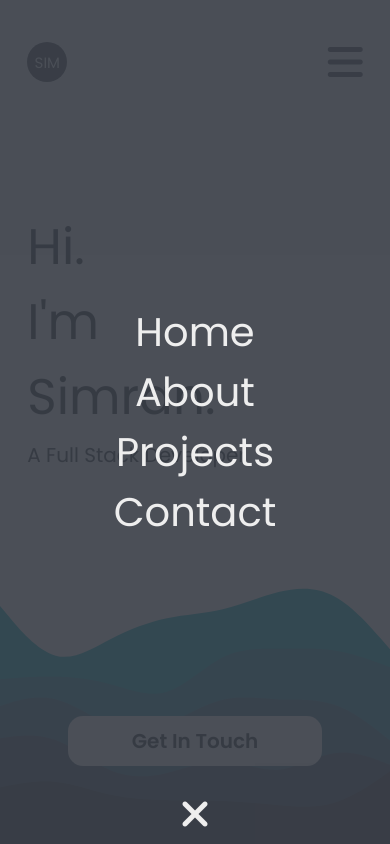
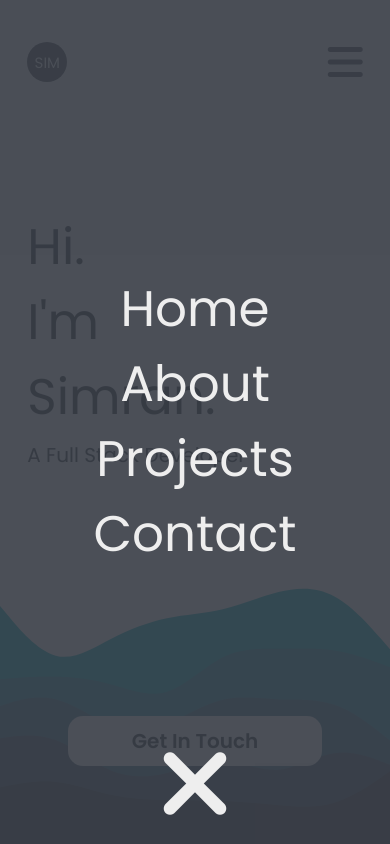
Before and after one commit to simran7s/portfolio, a React (Create React App) app: page / in a window 390 px wide. Both pictures are taken after a click on the icon 345 px from the left and 62 px from the top of the page. Shown: the top 844 px of the page. Built offline with nearby package versions, Linux system fonts and the light colour scheme.

Commit message:
finished hamburger menu

```diff
--- a/public/style.css
+++ b/public/style.css
@@ -189,6 +189,7 @@ button:active {
 /* OVERLAY */
 .overlay {
     display: none;
+    transition: display 1s ease-in;
 }
 
 .overlay.active {
@@ -212,16 +213,28 @@ button:active {
     color: var(--light);
     display: block;
     text-decoration: none;
-    font-size: 4rem;
+    font-size: 5rem;
 }
 
 .overlay.active i {
     color: var(--light);
-    font-size: 4rem;
+    font-size: 10rem;
     position: absolute;
     bottom: 1rem;
 }
 
+/* SCROLL POINTS */
+#about::before {
+    height: 5rem;
+    content: '';
+    display: block;
+}
+
+#work-scrollpoint::before {
+    height: 5rem;
+    content: '';
+    display: block;
+}
 
 /* landing-text */
 .landing-text {
@@ -285,7 +298,6 @@ button:active {
 #about {
     background-color: var(--secondary);
     color: var(--light);
-
 }
 
 #about .container {
--- a/src/components/ContactPage/Contact.jsx
+++ b/src/components/ContactPage/Contact.jsx
@@ -6,7 +6,7 @@ function Contact() {
             <div className="spacer contact-wave">
                 <div className="container">
                     <div className="gap"></div>
-                    <h3>Contact</h3>
+                    <h3 id="contact-scrollpoint">Contact</h3>
                     <p>Interested in working together, or need a website? Send me an email or a message on LinkedIn and lets discuss what we can do together.</p>
 
                     <div className="contact-links">
--- a/src/components/LandingPage/Landing.jsx
+++ b/src/components/LandingPage/Landing.jsx
@@ -18,7 +18,7 @@ function Landing() {
                 </div>
             </div>
             <div className="spacer landing-mobile-waves">
-                <Anchor href="#contact" text="Get In Touch" />
+                <Anchor href="#contact-scrollpoint" text="Get In Touch" />
             </div>
 
         </div>
--- a/src/components/LandingPage/Navbar.jsx
+++ b/src/components/LandingPage/Navbar.jsx
@@ -2,10 +2,7 @@ import React from 'react'
 
 function Navbar() {
 
-
-    const hamburger = document.querySelector(".fa-bars")
-
-
+    // Toggle Overlay on and off on click
     function toggleOverlay() {
         const overlay = document.querySelector(".overlay")
         overlay.classList.toggle("active")
@@ -39,10 +36,10 @@ function Navbar() {
                 </nav>
             </div>
             <div className="overlay">
-                <a href="#home">Home</a>
-                <a href="#about">About</a>
-                <a href="#work">Projects</a>
-                <a href="#contact">Contact</a>
+                <a href="#home" onClick={toggleOverlay}>Home</a>
+                <a href="#about" onClick={toggleOverlay}>About</a>
+                <a href="#work-scrollpoint" onClick={toggleOverlay}>Projects</a>
+                <a href="#contact-scrollpoint" onClick={toggleOverlay}>Contact</a>
                 <i class="fas fa-times" onClick={toggleOverlay}></i>
             </div>
         </>
--- a/src/components/WorkPage/Work.jsx
+++ b/src/components/WorkPage/Work.jsx
@@ -45,7 +45,7 @@ function Work() {
             </div>
             <div className="container">
                 <div className="divider"></div>
-                <h3>Projects</h3>
+                <h3 id="work-scrollpoint">Projects</h3>
                 <ul className="work-nav">
                     <li className="work-nav-item"
                         onClick={() => {
```
